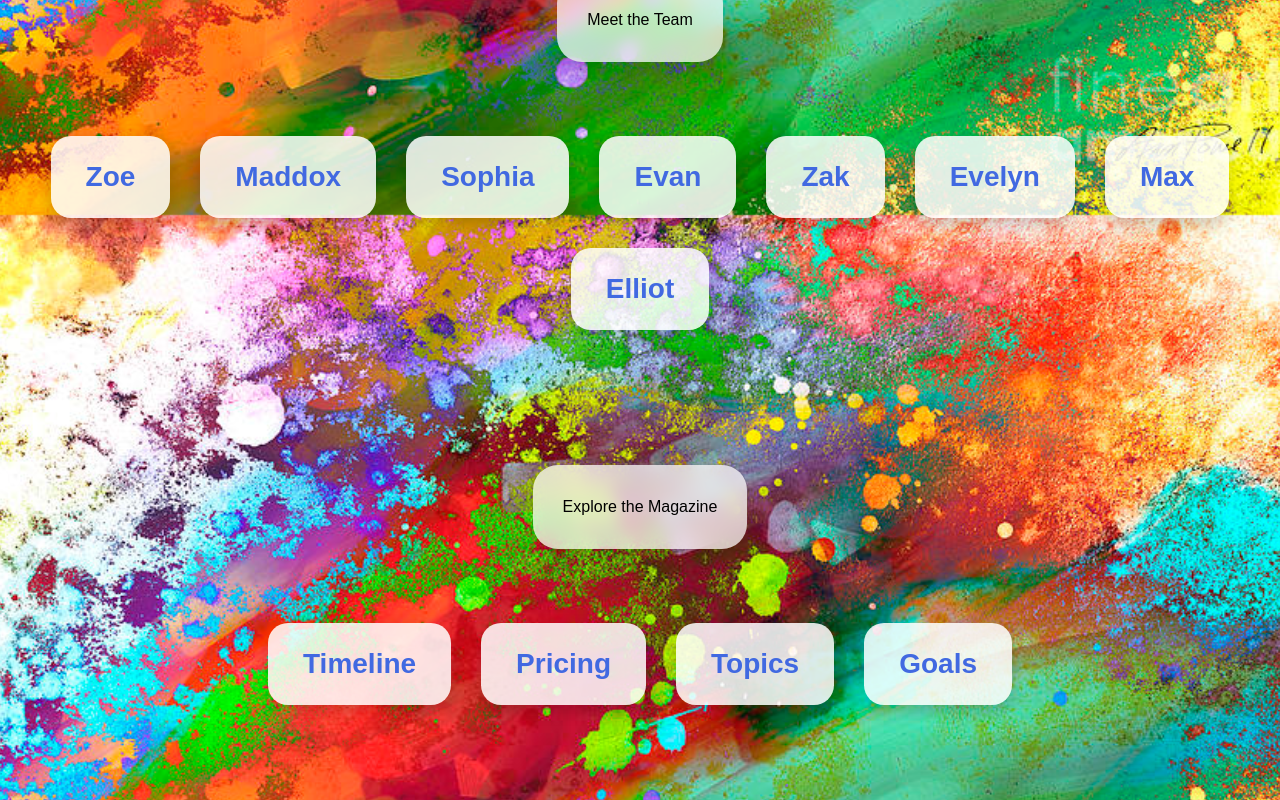
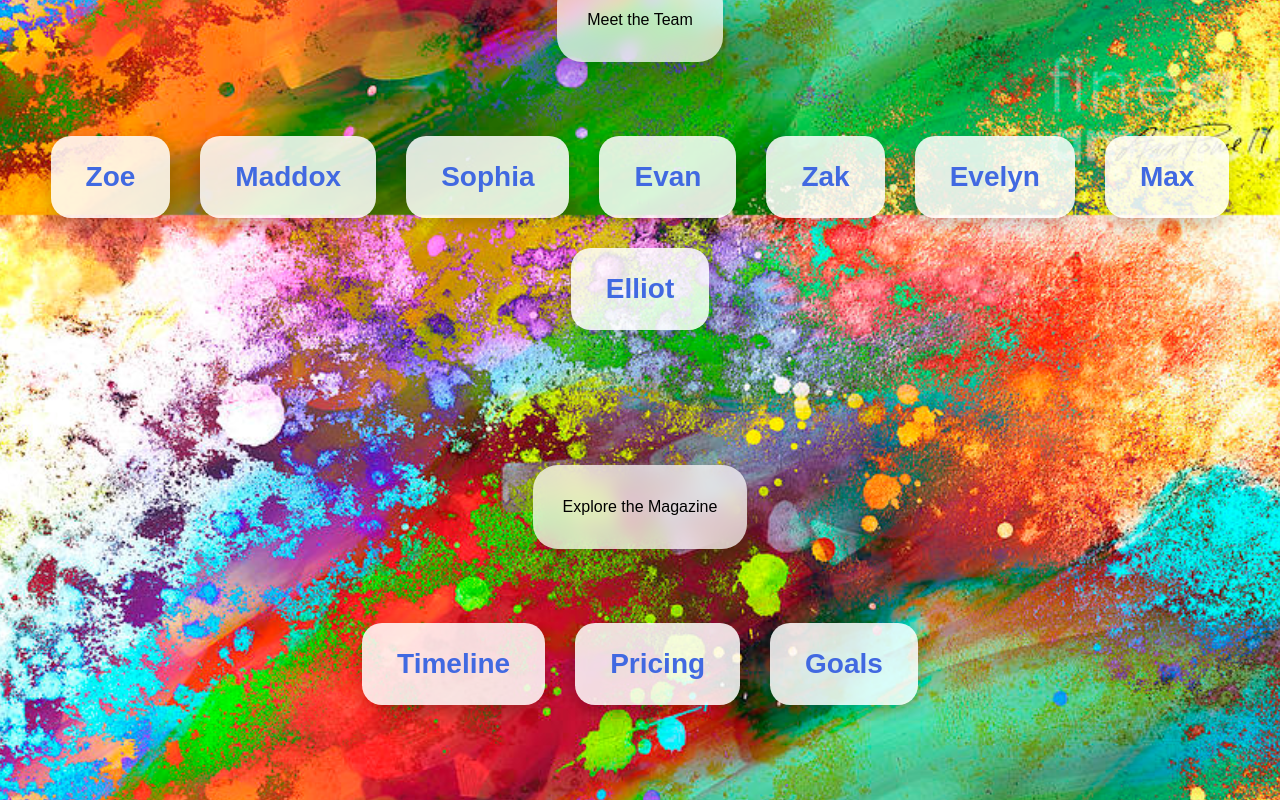
Before and after one commit to H4CK3R1010/Seemz-Like-Magazine, a Next.js app: page / in a window 1280 px wide. Shown: the part 585-1385 px from the top of the page. Built offline with nearby package versions, Linux system fonts and the light colour scheme.

Commit message:
Remove topics button from homepage

```diff
--- a/app/page.tsx
+++ b/app/page.tsx
@@ -43,7 +43,13 @@ export default function Home() {
 
       </div>
 
-      <div style={{ textAlign: "center", marginTop: "120px", paddingBottom: "80px" }}>
+      <div
+        style={{
+          textAlign: "center",
+          marginTop: "120px",
+          paddingBottom: "80px",
+        }}
+      >
 
         <div className="textBox" style={{ marginBottom: "35px" }}>
           <h2>Explore the Magazine</h2>
@@ -59,10 +65,6 @@ export default function Home() {
           Pricing
         </Link>
 
-        <Link className="card" href="/topics">
-          Topics
-        </Link>
-
         <Link className="card" href="/goals">
           Goals
         </Link>
@@ -71,5 +73,4 @@ export default function Home() {
 
     </div>
   );
-
 }
```
